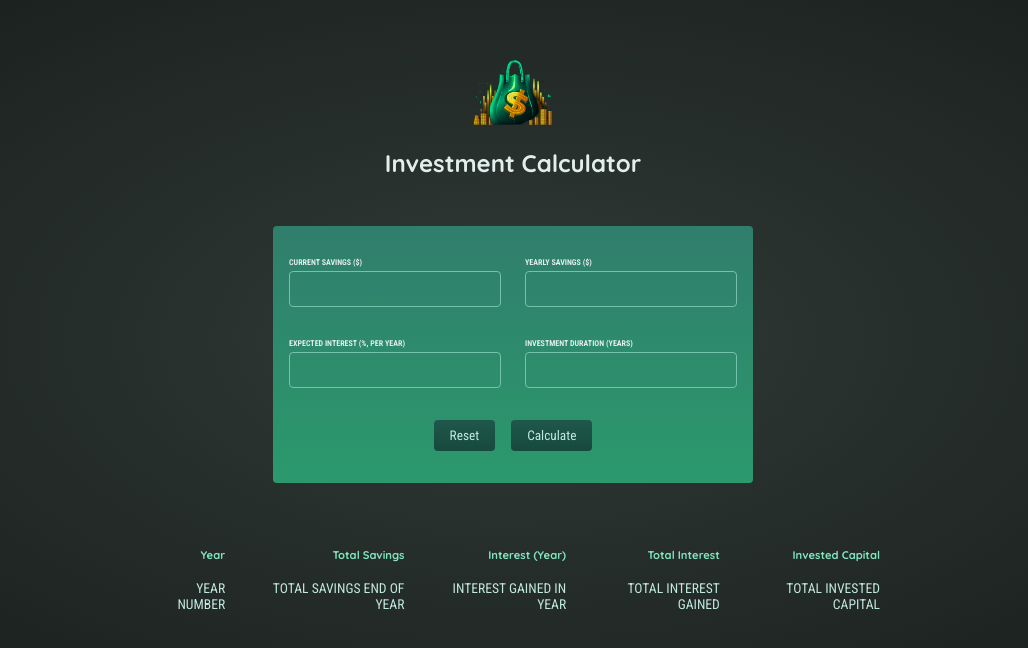
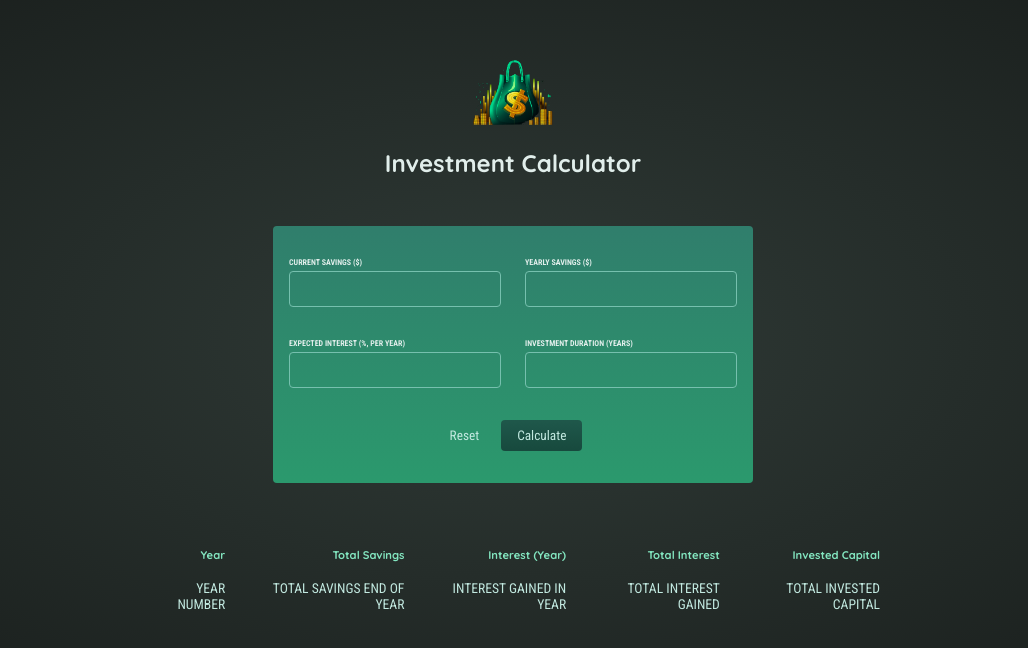
Before and after one commit to nickyyoung233/React__Demo__investCalculate, a React (Create React App) app: page / in a window 1280 px wide. Shown: the top 648 px of the page, without its empty margins (127-1155 px from the left). Built offline with nearby package versions, Linux system fonts and the light colour scheme.

Commit message:
fix input params

```diff
--- a/src/components/InvestInput/InvestForm.js
+++ b/src/components/InvestInput/InvestForm.js
@@ -33,7 +33,7 @@ const InvestForm = () => {
       </div>
       <p className={styles.actions}>
         {buttons.map((item) => (
-          <Button text={item.text} type={item.text} />
+          <Button key={item.text} text={item.text} type={item.type} />
         ))}
       </p>
     </form>
--- a/src/components/UI/Button.js
+++ b/src/components/UI/Button.js
@@ -4,7 +4,8 @@ const Button = ({ text, type }) => {
   return (
     <button
       type={type}
-      className={type === "submit" ? styles.buttonAlt : styles.button}
+      className={type === "submit" ? styles.button : styles.buttonAlt}
+      //   className={styles.button}
     >
       {text}
     </button>
```
